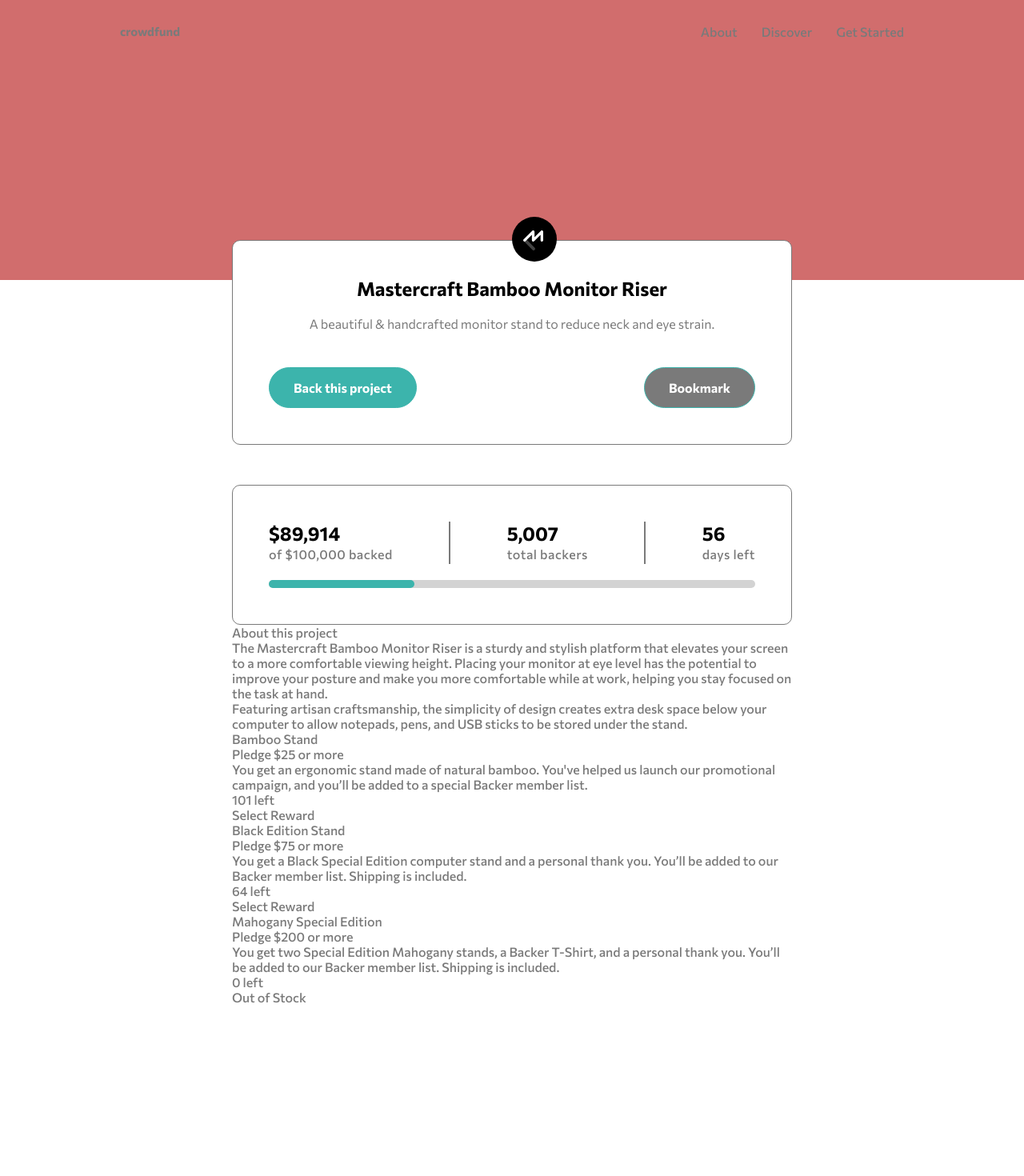
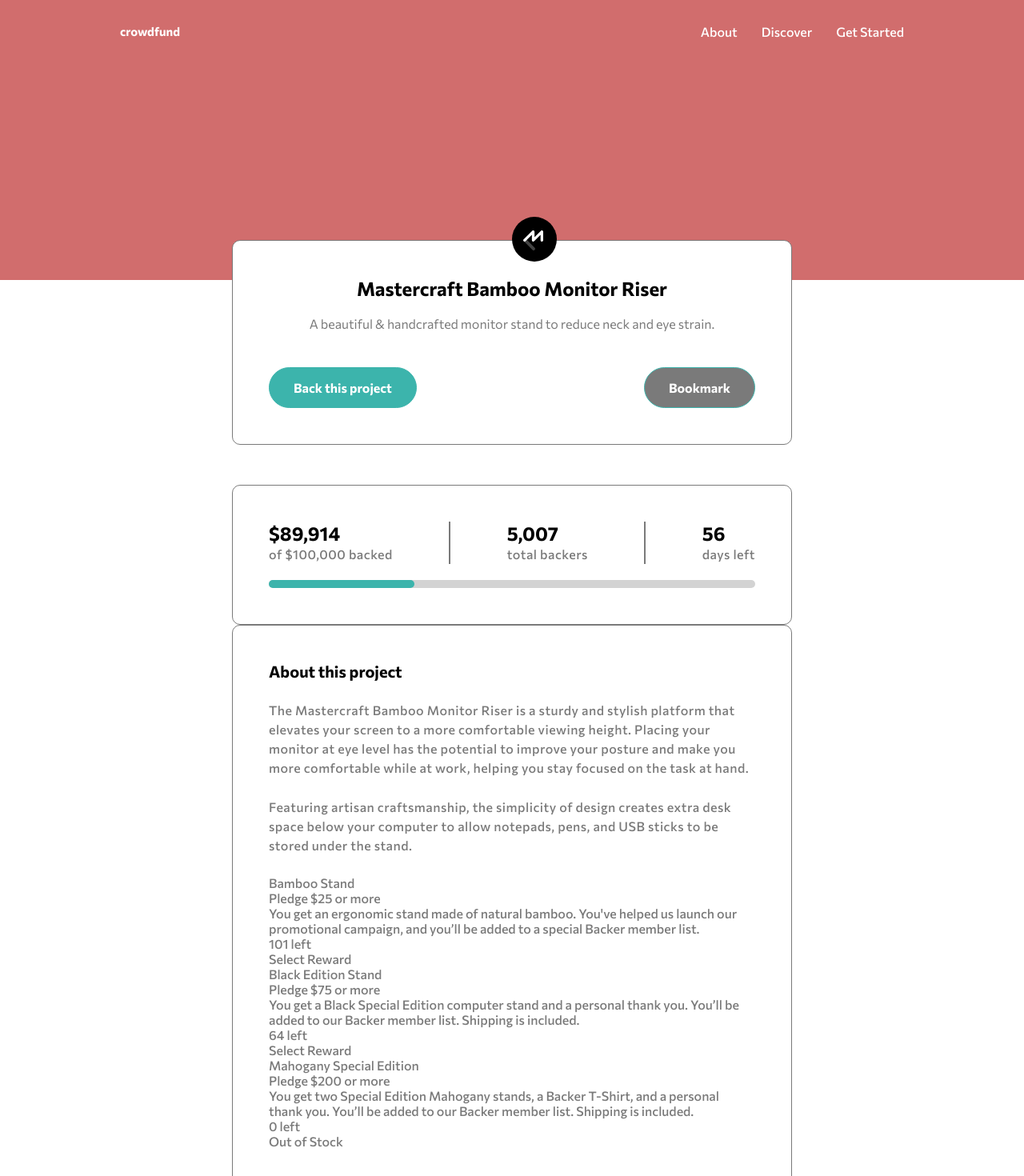
Before and after one commit to leopaul29/frontendmentor-crowdfunding-product-page, a React (Create React App) app: page / in a window 1280 px wide. Shown: the top 1470 px of the page at 80% size. Before the commit the page ends 1256 px from the top, so only its background shows below. Built offline with nearby package versions, Linux system fonts and the light colour scheme.

Commit message:
style project

```diff
--- a/src/components/Project.js
+++ b/src/components/Project.js
@@ -4,12 +4,10 @@ import Card from "./Card";
 export default function Project(props) {
   const { title, aboutP1, aboutP2, cards } = props;
   return (
-    <div className="project">
-      <div className="project__title">{title}</div>
-      <div className="project__about">
-        <p>{aboutP1}</p>
-        <p>{aboutP2}</p>
-      </div>
+    <div className="project tile">
+      <h2 className="project__title title">{title}</h2>
+      <p className="text">{aboutP1}</p>
+      <p className="text">{aboutP2}</p>
       <div className="project__cards">
         {cards.map((card) => (
           <Card key={card.key} {...card} />
--- a/src/styles/Nav.css
+++ b/src/styles/Nav.css
@@ -3,16 +3,19 @@
   flex-direction: row;
   justify-content: space-between;
   padding: 30px 150px;
-  color: white;
   height: 350px;
   background-color: rgb(209, 109, 109);
 }
 .nav__logo {
   font-size: 15px;
-  font-weight: bold;
+  font-weight: 700;
+  color: white;
 }
 .nav__menu {
   display: flex;
   flex-direction: row;
   gap: 30px;
 }
+.menu__item {
+  color: white;
+}
--- a/src/styles/Project.css
+++ b/src/styles/Project.css
@@ -0,0 +1,5 @@
+.project{
+    display: flex;
+    flex-direction: column;
+    gap: 25px;
+}
```
